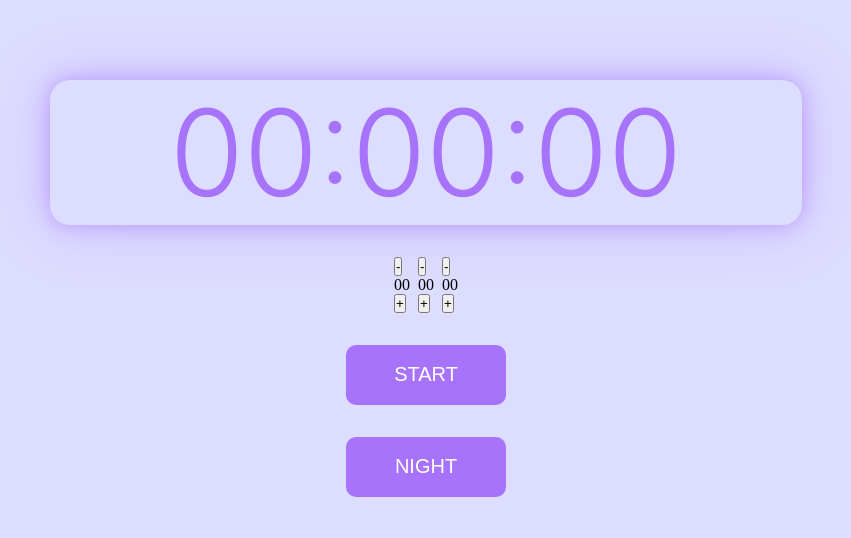
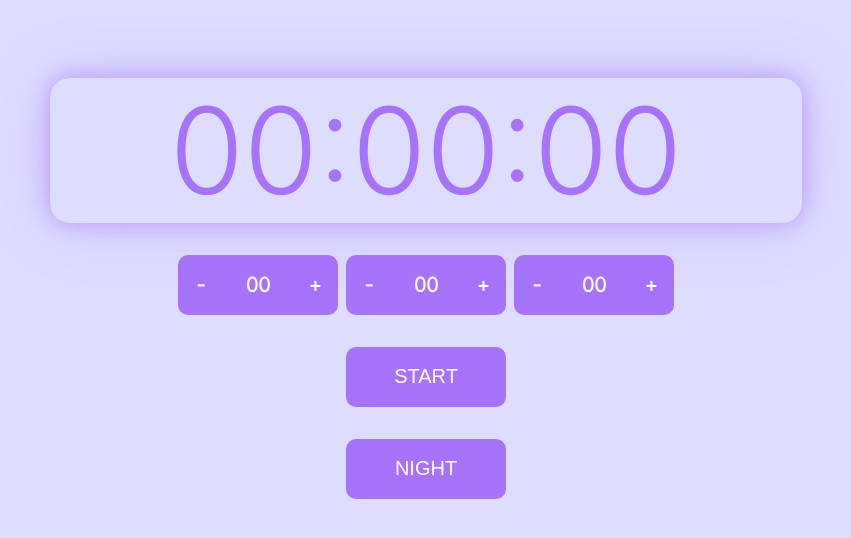
Before and after one commit to MarcosKern/timer, a React (Create React App) app: page / in a window 1280 px wide. Shown: the part 112-650 px from the top of the page, without its empty margins (214-1065 px from the left). Built offline with nearby package versions, Linux system fonts and the light colour scheme.

Commit message:
cm11 - Increment/decrement buttons att

```diff
--- a/src/components/SetTimeInterval.jsx
+++ b/src/components/SetTimeInterval.jsx
@@ -3,55 +3,48 @@ import MyContext from '../context/Context'
 import '../styles/setTime.css'
 
 export default function SetTimeInterval() {
-  const { setTotalHours, totalHours,
-    setTotalMinutes, totalMinutes,
-    setTotalSeconds, totalSeconds,
-    timerAppears
-  } = useContext(MyContext);
+  const {
+    setTotalHours,
+    totalHours,
+    setTotalMinutes,
+    totalMinutes,
+    setTotalSeconds,
+    totalSeconds,
+    timerAppears,
+  } = useContext(MyContext)
 
-  const handleChange = (eve, func, newCase) => {
-    const {
-      target: {
-        value
-      }
-    } = eve;
-    const newValue = Number(value);
-    if (Number.isInteger(newValue)) {
-      console.log('oi')
-      switch (newCase) {
-        case 'hour':
-          if (newValue <= 24 && newValue >= 0) {
-            return func(String(newValue).padStart(2, '0'))
-          } else break;
-        case 'minutes':
-          if (newValue <= 59 && newValue >= 0) {
-            return func(String(newValue).padStart(2, '0'))
-          } else break;
-        case 'seconds':
-          if (newValue <= 60 && newValue >= 0) {
-            return func(String(newValue).padStart(2, '0'))
-          } else break;
-        default: break;
-      }
+  const decrement = (func, value, quantity) => {
+    if (value > 0) {
+      const updatedValue = Number(value) - quantity
+      func(updatedValue.toString().padStart(2, '0'))
     }
+    return
+  }
+
+  const increment = (func, value, quantity, limit) => {
+    if (value < limit) {
+      const updatedValue = Number(value) + quantity
+      func(updatedValue.toString().padStart(2, '0'))
+    }
+    return
   }
 
   return (
-    <section className={`setTime ${ !timerAppears && 'hidden' }`}>
+    <section className={`setTime ${!timerAppears && 'hidden'}`}>
       <div>
-        <button>-</button>
-        <p>{ totalHours }</p>
-        <button>+</button>
+        <button className='decrement' onClick={ () => decrement(setTotalHours, totalHours, 1) }>-</button>
+        <p>{totalHours}</p>
+        <button className='increment' onClick={ () => increment(setTotalHours, totalHours, 1, 24) }>+</button>
       </div>
       <div>
-        <button>-</button>
-        <p>{ totalMinutes }</p>
-        <button>+</button>
+        <button className='decrement' onClick={ () => decrement(setTotalMinutes, totalMinutes, 1) }>-</button>
+        <p>{totalMinutes}</p>
+        <button className='increment' onClick={ () => increment(setTotalMinutes, totalMinutes, 1, 59) }>+</button>
       </div>
       <div>
-        <button>-</button>
-        <p>{ totalSeconds }</p>
-        <button>+</button>
+        <button className='decrement' onClick={ () => decrement(setTotalSeconds, totalSeconds, 10) }>-</button>
+        <p>{totalSeconds}</p>
+        <button className='increment' onClick={ () => increment(setTotalSeconds, totalSeconds, 10, 60) }>+</button>
       </div>
     </section>
   )
--- a/src/styles/setTime.css
+++ b/src/styles/setTime.css
@@ -4,18 +4,12 @@
   transition: .1s linear;
 }
 
-.hidden {
-  opacity: 0;
-}
-
-.hidden input:hover {
-  cursor: default;
-}
-
-input {
+.setTime > div {
+  display: flex;
+  justify-content: space-between;
+  align-items: center;
   height: 3em;
   width: 8em;
-  text-align: center;
   border: none;
   color: white;
   font-size: 20px;
@@ -23,13 +17,37 @@ input {
   background-color: #a773fa;
 }
 
-input[type=number]::-webkit-inner-spin-button,
-input[type=number]::-webkit-outer-spin-button {
-  top: 0;
-  right: 0;
-  bottom: 0;
-  height: 3em;
-  border: 5px solid #bbb;
-  opacity: .4;
+.setTime > div > p {
+  flex: 3;
+  display: flex;
+  align-items: center;
+  justify-content: center;
+  font-family: 'Inter', sans-serif;
+  font-weight: 600;
+}
+
+.setTime > div > button {
+  flex: 2;
+  height: 100%;
+  background-color: transparent;
+  font-size: 20px;
+  color: white;
+  border: none;
+  transition: .1s linear;
+  font-family: 'Inter', sans-serif;
+  font-weight: 600;
+}
+
+.setTime > div > button:hover {
+  backdrop-filter: brightness(.8);
+  -webkit-backdrop-filter: brightness(.8);
   cursor: pointer;
 }
+
+.decrement {
+  border-radius: 10px 0 0 10px;
+}
+
+.increment {
+  border-radius: 0 10px 10px 0;
+}
```
